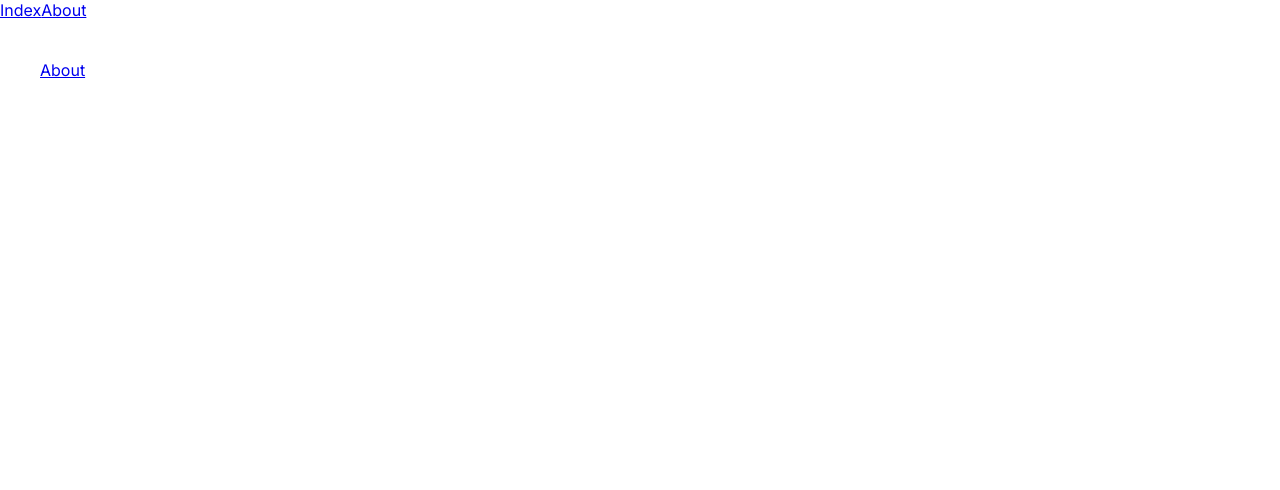
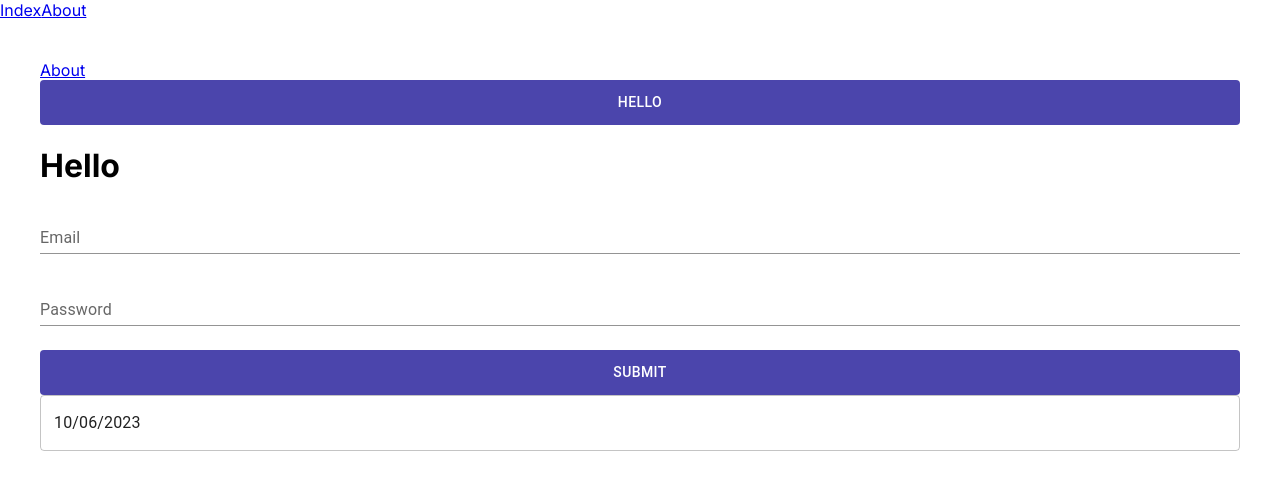
Before and after one commit to ndknitor/nextts-template, a Next.js app: page / in a window 1280 px wide. Shown: the top 490 px of the page. Built offline with nearby package versions, Linux system fonts and the light colour scheme.

Commit message:
Back to sample ui

```diff
--- a/app/page.tsx
+++ b/app/page.tsx
@@ -1,3 +1,4 @@
+'use client'
 import ThemeTextInput from '@/components/client/ThemeTextInput/ThemeTextInput';
 import React, { CSSProperties } from 'react';
 import ThemeButton from '@/components/client/ThemeButton/ThemeButton';
@@ -17,21 +18,12 @@ type Person = {
     age: number;
     birth: Date;
 };
-
 export default function page() {
-    const rows: Person[] = [
-        { id: 1, lastName: 'Snow', firstName: 'Jon', age: 35, birth: new Date('1990-01-01') },
-        { id: 2, lastName: 'Lannister', firstName: 'Cersei', age: 42, birth: new Date('1983-03-15') },
-        { id: 3, lastName: 'Lannister', firstName: 'Jaime', age: 45, birth: new Date('1980-11-30') },
-        { id: 4, lastName: 'Stark', firstName: 'Arya', age: 16, birth: new Date('2007-06-11') },
-        { id: 5, lastName: 'Targaryen', firstName: 'Daenerys', age: 45, birth: new Date('1980-07-25') }
-    ];
-
     return (
         <>
             <Stack padding={5}>
                 <Link href="/public/about">About</Link>
-                {/* <ThemeButton onClick={async () => {
+                <ThemeButton onClick={async () => {
                     // await appxios.get("", {
                     //     loadAction: {
                     //         loadingLock: true
@@ -51,7 +43,7 @@ export default function page() {
                         <ThemeButton type='submit'>Submit</ThemeButton>
                     </Stack>
                 </Validation>
-                <DatePicker value={moment(new Date())} /> */}
+                <DatePicker value={moment(new Date())} />
             </Stack>
         </>
     );
```
